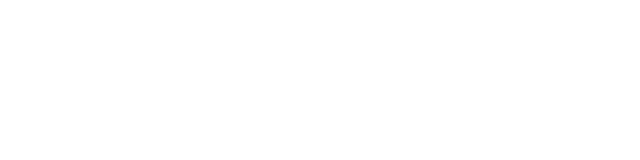
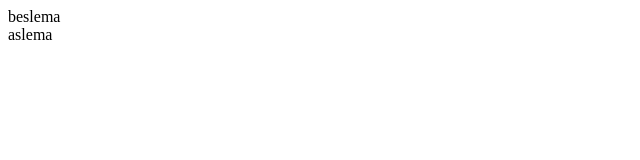
Before and after one commit to meleklassoued/crypto-dashboard, a React (Create React App) app: page / in a window 1280 px wide. Shown: the top 160 px of the page, without its empty margins (0-640 px from the left). Built offline with nearby package versions, Linux system fonts and the light colour scheme.

Commit message:
add two components to the app component

```diff
--- a/src/App.js
+++ b/src/App.js
@@ -1,9 +1,12 @@
-import './App.css';
+import "./App.css";
+import CurrencyConverter from "./components/CurrencyConverter";
+import Newfeed from "./components/Newfeed";
 
 function App() {
   return (
-    <div >
-
+    <div>
+      <Newfeed />
+      <CurrencyConverter />
     </div>
   );
 }
--- /dev/null
+++ b/src/components/CurrencyConverter.js
@@ -0,0 +1,11 @@
+import React from 'react'
+
+function CurrencyConverter() {
+    return (
+        <div className='currency-converter'>
+         aslema
+        </div>
+    )
+}
+
+export default CurrencyConverter
--- /dev/null
+++ b/src/components/Newfeed.js
@@ -0,0 +1,11 @@
+import React from 'react'
+
+function Newfeed() {
+    return (
+        <div className='news-feed'>
+            beslema
+        </div>
+    )
+}
+
+export default Newfeed
```
